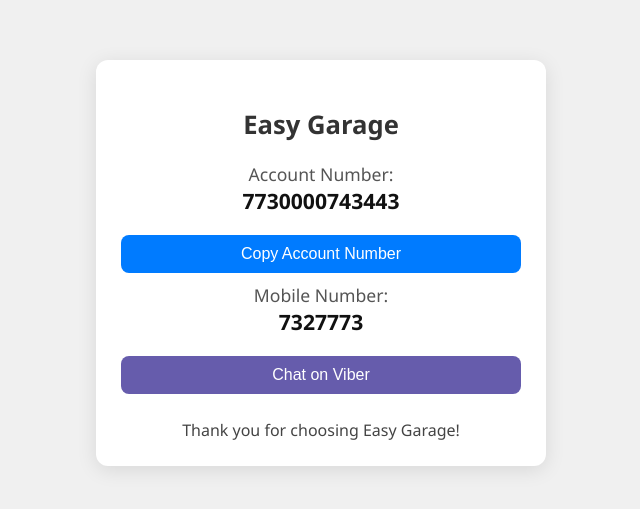
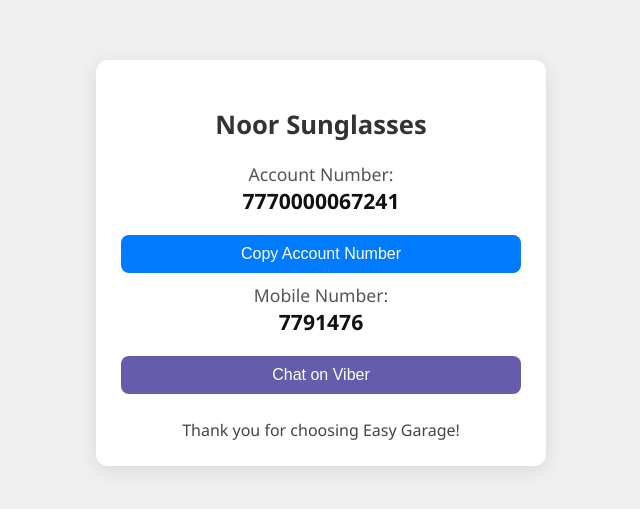
Before and after one commit to ibbe-ebbe/Noor-Page, a plain HTML site: page index.html in a window 1280 px wide. Shown: the part 137-646 px from the top of the page, without its empty margins (319-959 px from the left). Drawn offline with Linux system fonts and the light colour scheme.

Commit message:
Update index.html

```diff
--- a/index.html
+++ b/index.html
@@ -94,16 +94,16 @@
 <body>
 
   <div class="container">
-    <h2>Easy Garage</h2>
+    <h2>Noor Sunglasses</h2>
 
-    <div class="info">Account Number:<br><span class="value" id="accountNumber">7730000743443</span></div>
+    <div class="info">Account Number:<br><span class="value" id="accountNumber">7770000067241</span></div>
     <button onclick="copyText('accountNumber', 'accountCopiedMsg')">Copy Account Number</button>
     <div class="copied-msg" id="accountCopiedMsg">✔ Account number copied!</div>
 
-    <div class="info">Mobile Number:<br><span class="value" id="mobileNumber">7327773</span></div>
+    <div class="info">Mobile Number:<br><span class="value" id="mobileNumber">7791476</span></div>
     <!-- Copy button removed for mobile number -->
 
-    <a href="viber://chat?number=+9607327773">
+    <a href="viber://chat?number=+9607791476">
       <button style="background-color: #665cac; margin-top: 10px;">Chat on Viber</button>
     </a>
 
```
